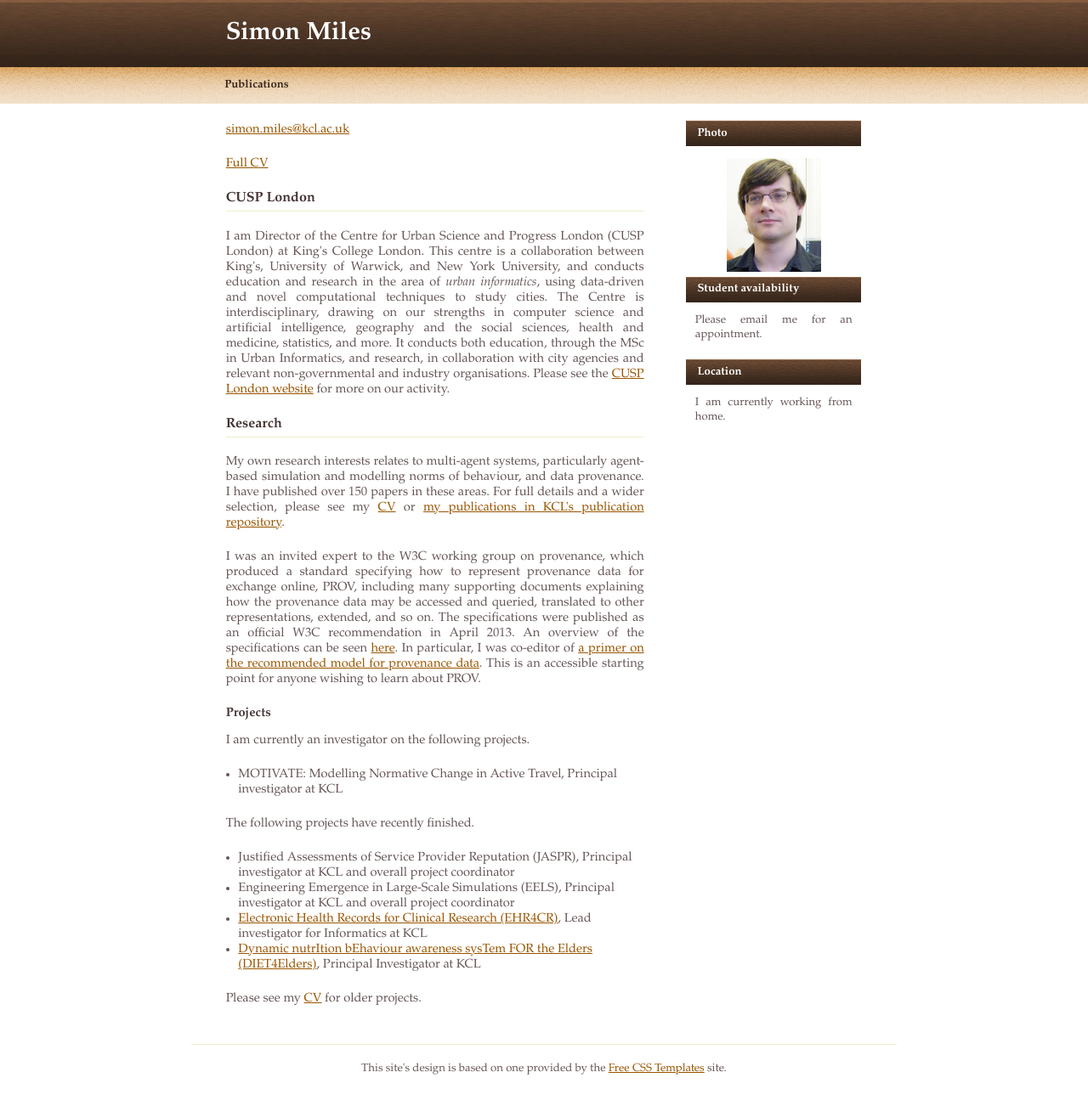
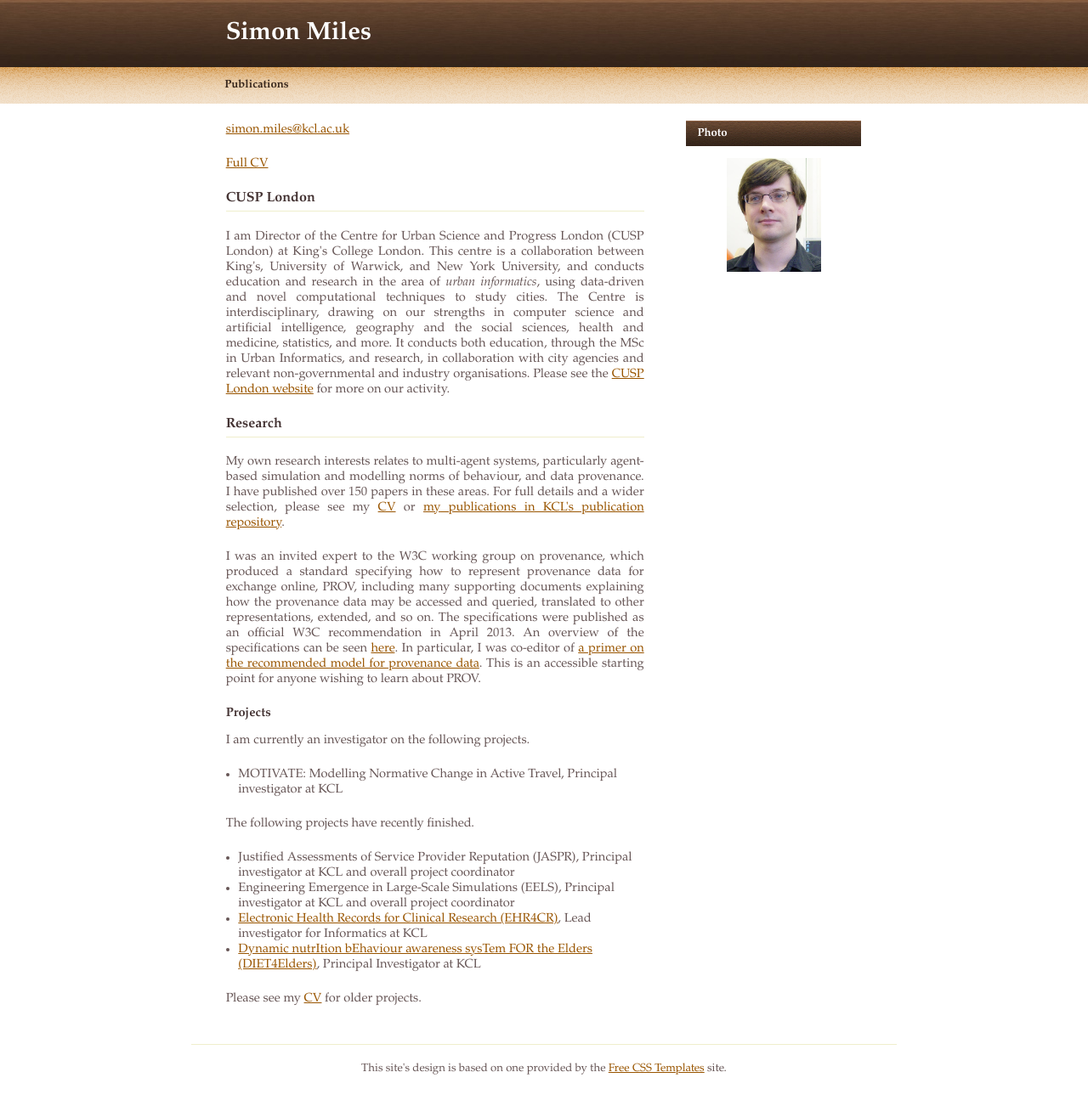
Before and after one commit to drsimonmiles/drsimonmiles.github.io, a Jekyll site: the page index.html, which Jekyll copies as it is, in a window 1280 px wide. Shown: the whole page at 85% size. Built offline with Jekyll 4.4.1, drawn with Linux system fonts in a browser that asks for light colours.

Commit message:
Removed student link

```diff
--- a/index.html
+++ b/index.html
@@ -68,10 +68,6 @@
     <div id="secondaryContent">
      <h3>Photo</h3>
      <center><img width="60%" src="SimonHead.JPG"/></center>
-     <h3>Student availability</h3>
-     <p>Please email me for an appointment.</p>
-     <h3>Location</h3>
-     <p>I am currently working from home.</p>
     </div>
     <div class="clear"></div>
    </div>
```
